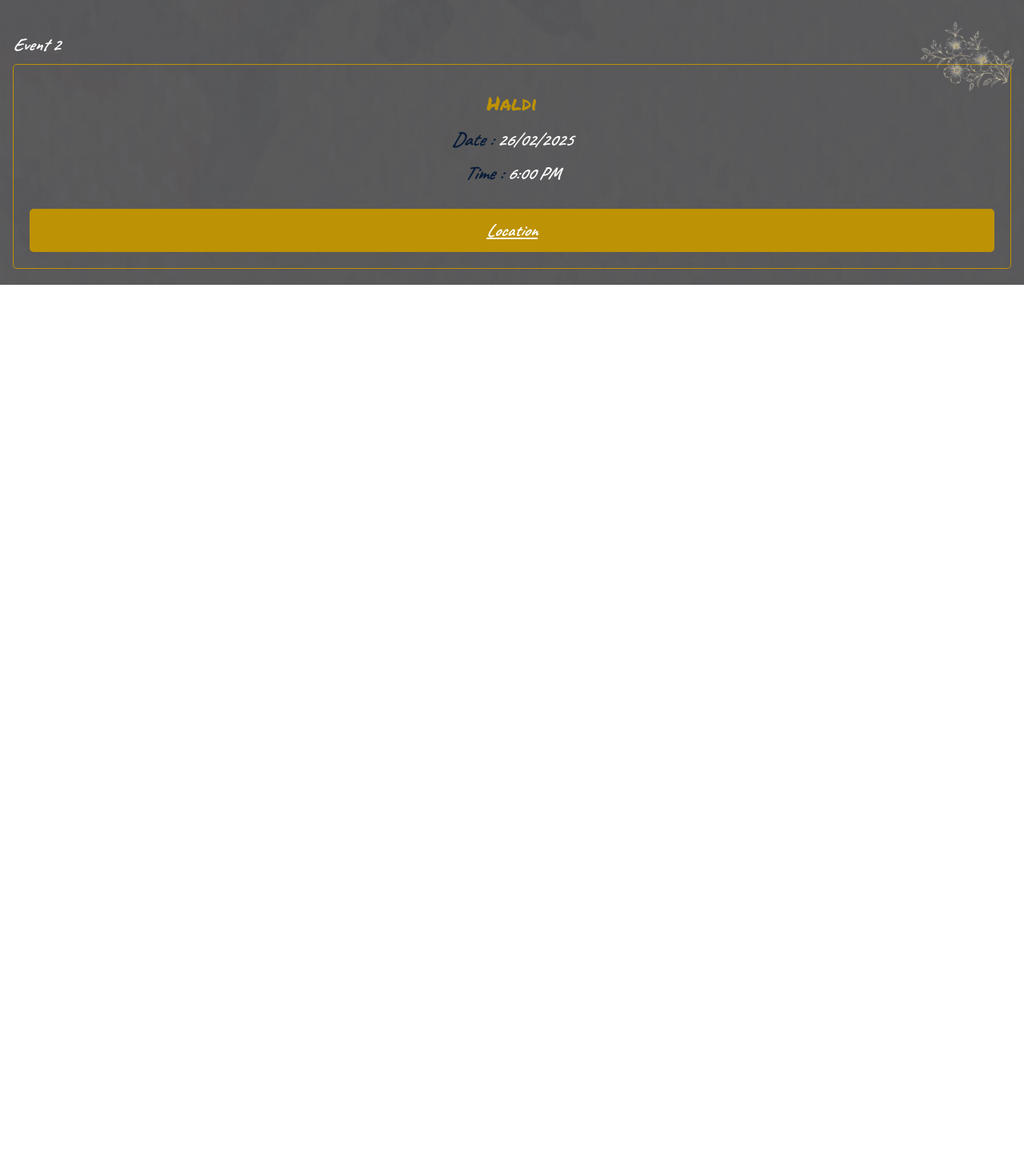
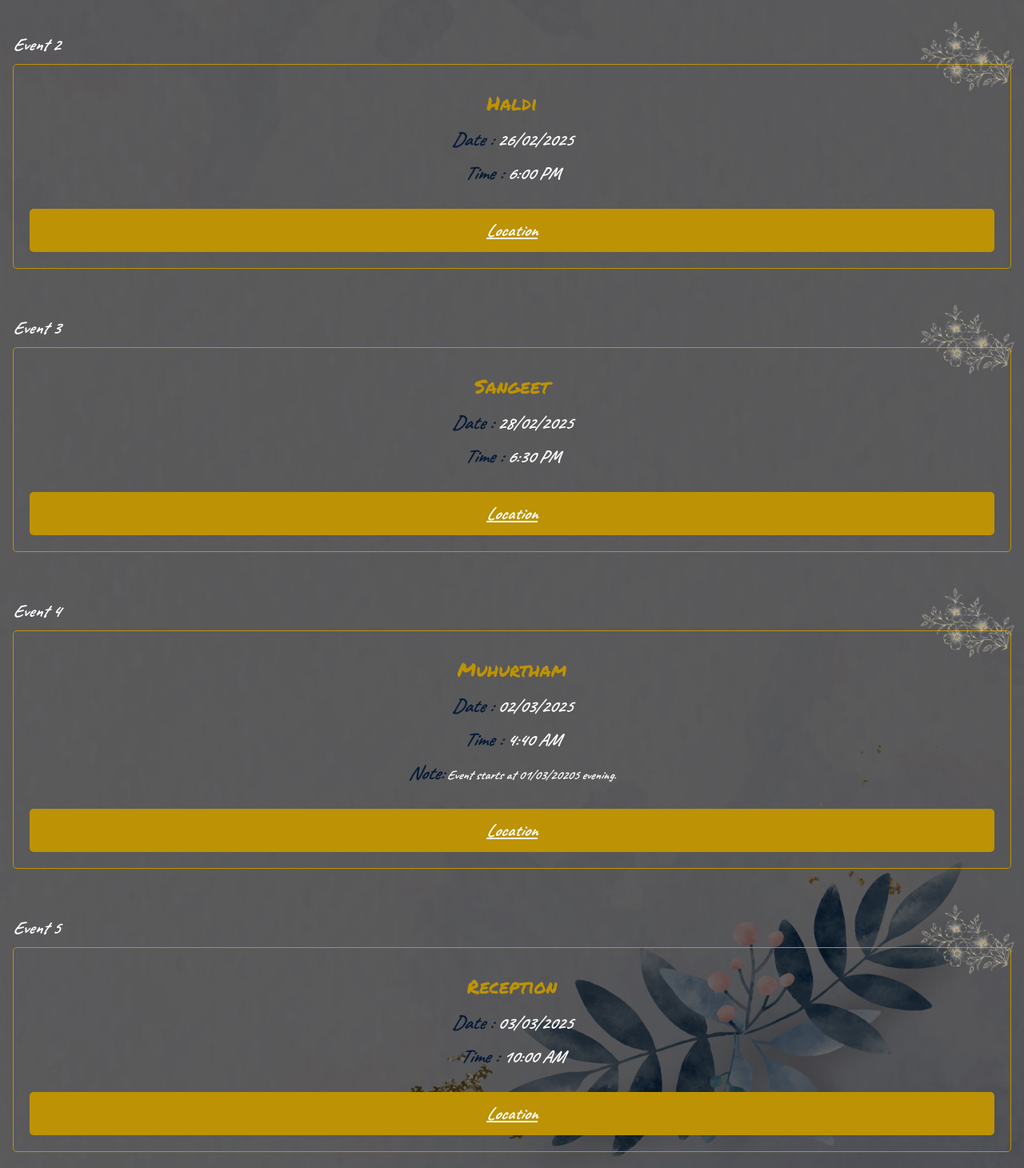
Before and after one commit to balusuAbhi/wedding, a plain HTML site: page groom.html in a window 1280 px wide. Shown: the part 2350-3810 px from the top of the page at 80% size. Before the commit the page ends 2706 px from the top, so only its background shows below. Drawn offline with nearby package versions, Linux system fonts and the light colour scheme; a web font is replaced by a local one.

Commit message:
new changes

```diff
--- a/groom.html
+++ b/groom.html
@@ -69,7 +69,11 @@
       </div>
       <div class="name-container border-btm">
         <div class="name-holder">
-          <h2 class="invite-name lower"><span class="sepstyle">Abhi</span>  <span class="wed-name">weds</span> <span class="sepstyle">Nitya</span></h2>
+          <h2 class="invite-name lower">
+            <span class="sepstyle">Abhi</span>
+            <span class="wed-name">weds</span>
+            <span class="sepstyle">Nitya</span>
+          </h2>
         </div>
         <div class="each-name">
           <p>Mr. Abhiram Balusu</p>
@@ -89,24 +93,80 @@
         <p class="event-date event-title">Event 1</p>
         <div class="event-one">
           <div class="event-des">
-            <img src="./assets/flower.png" alt="img" class="border-img"/>
+            <img src="./assets/flower.png" alt="img" class="border-img" />
             <h3 class="event-head">Pellikoduku</h3>
             <p class="event-date"><span>Date :</span> 26/02/2025</p>
             <p class="event-date"><span>Time :</span> 9:30 AM</p>
-            <a href="https://maps.app.goo.gl/fq17rn9sNYX7vjTAA?g_st=iw" class="event-location event-date" target="_blank">Location</a>
+            <a
+              href="https://maps.app.goo.gl/fq17rn9sNYX7vjTAA?g_st=iw"
+              class="event-location event-date"
+              target="_blank"
+              >Location</a
+            >
           </div>
-
         </div>
         <p class="event-date event-title">Event 2</p>
         <div class="event-one">
           <div class="event-des">
-            <img src="./assets/flower.png" alt="img" class="border-img"/>
+            <img src="./assets/flower.png" alt="img" class="border-img" />
             <h3 class="event-head">Haldi</h3>
             <p class="event-date"><span>Date :</span> 26/02/2025</p>
             <p class="event-date"><span>Time :</span> 6:00 PM</p>
-            <a href="https://maps.app.goo.gl/fq17rn9sNYX7vjTAA?g_st=iw" class="event-location event-date" target="_blank">Location</a>
+            <a
+              href="https://maps.app.goo.gl/fq17rn9sNYX7vjTAA?g_st=iw"
+              class="event-location event-date"
+              target="_blank"
+              >Location</a
+            >
           </div>
-
+        </div>
+        <p class="event-date event-title">Event 3</p>
+        <div class="event-one">
+          <div class="event-des">
+            <img src="./assets/flower.png" alt="img" class="border-img" />
+            <h3 class="event-head">Sangeet</h3>
+            <p class="event-date"><span>Date :</span> 28/02/2025</p>
+            <p class="event-date"><span>Time :</span> 6:30 PM</p>
+            <a
+              href="https://maps.app.goo.gl/fq17rn9sNYX7vjTAA?g_st=iw"
+              class="event-location event-date"
+              target="_blank"
+              >Location</a
+            >
+          </div>
+        </div>
+        <p class="event-date event-title">Event 4</p>
+        <div class="event-one">
+          <div class="event-des">
+            <img src="./assets/flower.png" alt="img" class="border-img" />
+            <h3 class="event-head">Muhurtham</h3>
+            <p class="event-date"><span>Date :</span> 02/03/2025</p>
+            <p class="event-date"><span>Time :</span> 4:40 AM</p>
+            <p class="event-date note-body">
+              <span>Note:</span> Event starts at 01/03/20205 evening.
+            </p>
+            <a
+              href="https://maps.app.goo.gl/eZjtpF7bkqK9jVqs5?g_st=iw"
+              class="event-location event-date"
+              target="_blank"
+              >Location</a
+            >
+          </div>
+        </div>
+        <p class="event-date event-title">Event 5</p>
+        <div class="event-one">
+          <div class="event-des">
+            <img src="./assets/flower.png" alt="img" class="border-img" />
+            <h3 class="event-head">Reception</h3>
+            <p class="event-date"><span>Date :</span> 03/03/2025</p>
+            <p class="event-date"><span>Time :</span> 10:00 AM</p>
+            <a
+              href="https://maps.app.goo.gl/fq17rn9sNYX7vjTAA?g_st=iw"
+              class="event-location event-date"
+              target="_blank"
+              >Location</a
+            >
+          </div>
         </div>
       </div>
     </section>
--- a/stylesheet/groom.css
+++ b/stylesheet/groom.css
@@ -235,3 +235,6 @@
  text-align: left !important;
  padding:0 16px 10px;
 }
+.note-body{
+  font-size: 16px !important;
+}
```
